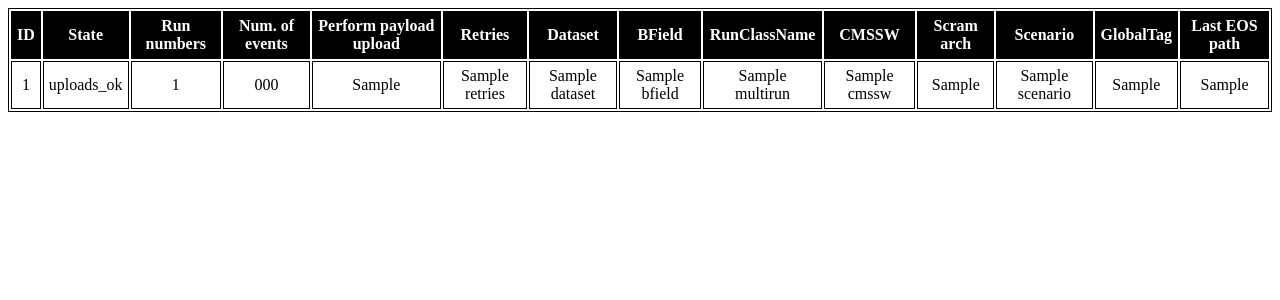
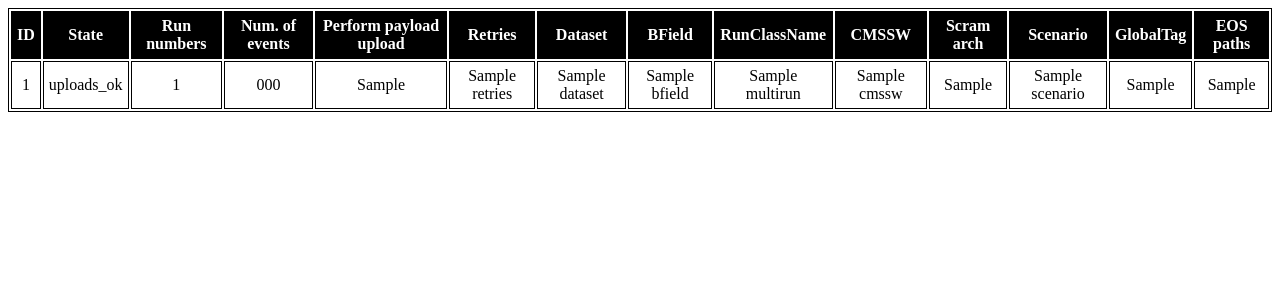
Before and after one commit to piotroramus/cmsPCLHarvesting, a Flask app: template python/web/templates/multirun_table.html in a window 1280 px wide. Shown: the top 300 px of the page. Run offline with Flask 2, Linux system fonts and the light colour scheme; the template is opened without the code that fills it: most values are stand-ins (such as "Sample title", 1, 10 or a date in 2020); parts of the project's set-up code (start-up, migrations or seed data) failed here and were passed over.

Commit message:
Changed name of column to EOS paths

```diff
--- a/python/web/templates/multirun_table.html
+++ b/python/web/templates/multirun_table.html
@@ -14,7 +14,7 @@
         <th>Scram arch</th>
         <th>Scenario</th>
         <th>GlobalTag</th>
-        <th>Last EOS path</th>
+        <th>EOS paths</th>
     </thead>
 
     <tbody>
```
